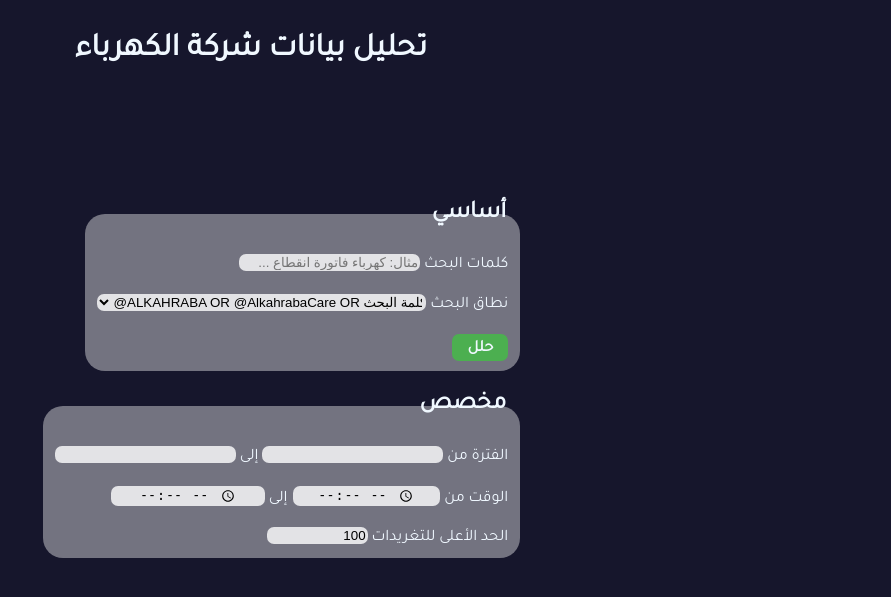
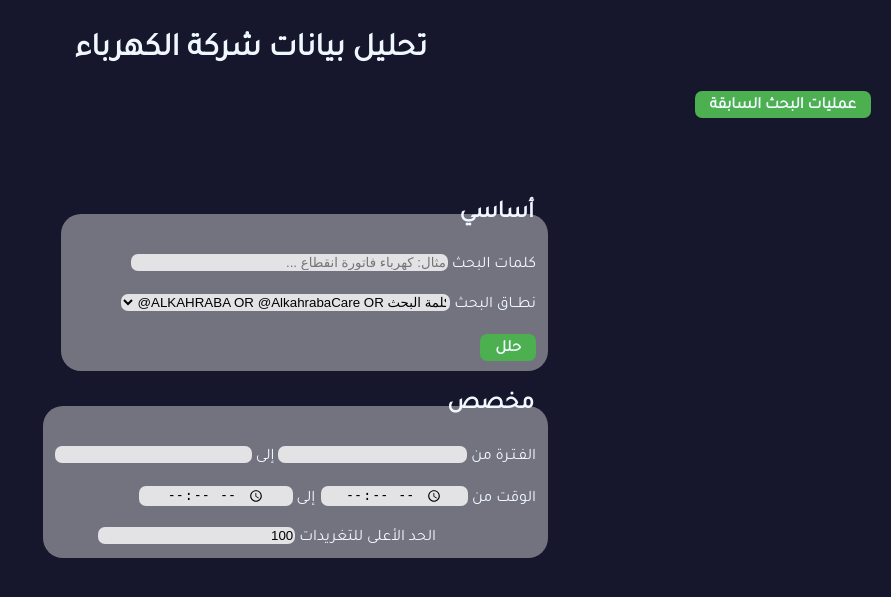
Before and after one commit to ah918/SEC_DataAnalysis, a Django app: template SEC_App/templates/SEC_App/search.html in a window 1280 px wide. Shown: the top 597 px of the page, without its empty margins (389-1280 px from the left). Run offline with Django 3.2, Linux system fonts and the light colour scheme; the template is opened without the code that fills it: most values are stand-ins (such as "Sample title", 1, 10 or a date in 2020); some libraries are stand-ins or nearby versions.

Commit message:
Update home page design

```diff
--- a/SEC_App/templates/SEC_App/search.html
+++ b/SEC_App/templates/SEC_App/search.html
@@ -6,7 +6,7 @@
     <title>تحليل بيانات شركة الكهرباء</title>
     <meta name='viewport' content='width=device-width, initial-scale=1'>
     {% load static %}
-    <link rel='stylesheet' type='text/css' media='screen' href="{% static 'SEC_App/style.css' %}?version=1">
+    <link rel='stylesheet' type='text/css' media='screen' href="{% static 'SEC_App/style.css' %}?version=2">
     <script src="{% static 'SEC_App/search.js' %}" defer></script>
 
     <!-- jQuery Datepicker -->
@@ -44,7 +44,7 @@
             <form action="{% url 'SEC_App:analysis' %}"  method="post" onSubmit="loadingPage()">
                 {% csrf_token %}
                 <label for='keyword'>كلمات البحث</label>
-                <input list="keywords" id="keyword" name="keyword" onKeypress="keywords()" placeholder="مثال: كهرباء فاتورة انقطاع ..."/>
+                <input list="keywords" id="keyword" name="keyword" onKeypress="keywords()" placeholder="مثال: كهرباء فاتورة انقطاع ..." size="37"/>
                 <datalist id='keywords'>
                     <option value="كهرباء">
                     <option value="كهرب">
@@ -55,10 +55,10 @@
                     <option value=1>AND</option>
                 </select><br><br>
 
-                <label for="domain">نطاق البحث</label>
+                <label for="domain">نطــاق البحث</label>
                 <select name="domain" id="domain">
-                    <option value=0 dir="ltr">@ALKAHRABA OR @AlkahrabaCare OR كلمة البحث</option>
-                    <option value=1 class="hide" id="keyword_option">كلمة البحث فقط</option>
+                    <option value=0 dir="ltr" size="46">@ALKAHRABA OR @AlkahrabaCare OR كلمة البحث</option>
+                    <option value=1 class="hide" id="keyword_option" size="46">كلمة البحث فقط</option>
                 </select><br><br>
                 <button type="submit">حلل</button>
         </fieldset>
@@ -67,22 +67,25 @@
         <fieldset class='input_box'>
             <legend><h2>مخصص</h2></legend>
 
-            <label for="period_start">الفترة من</label>
-            <input id="period_start" name="period_start">
+            <label for="period_start">الفـتـرة من</label>
+            <input id="period_start" name="period_start" size="21">
 
             <label for="end_period">إلى </label>
-            <input id="end_period" name="end_period">
+            <input id="end_period" name="end_period" size="22">
             <br><br>
             <label for="start_time">الوقت من</label>
-            <input type="time" id="start_time" name="start_time">
-            <label for="end_time">إلى </label>
-            <input type="time" id="end_time" name="end_time">
+            <input type="time" id="start_time" name="start_time" size="21">
+            <label for="end_time">إلى  </label>
+            <input type="time" id="end_time" name="end_time" size="22">
             <br><br>
-            <label for="limit">الحد الأعلى للتغريدات</label>
-            <input type="text" value="100" size="10" id='limit' name='limit'>
+            <label for="limit" id='limit-label'>الحد الأعلى للتغريدات</label>
+            <input type="text" value="100" size="22" id='limit' name='limit'>
             </fieldset>
             </div>
         </form>
+        {% if query_num != None %}
+            <a href="{% url 'SEC_App:history' %}?query_num={{ query_num }}"><button>عمليات البحث السابقة</button></a>
+        {% endif %}
     </div>
 
 </body>
```
